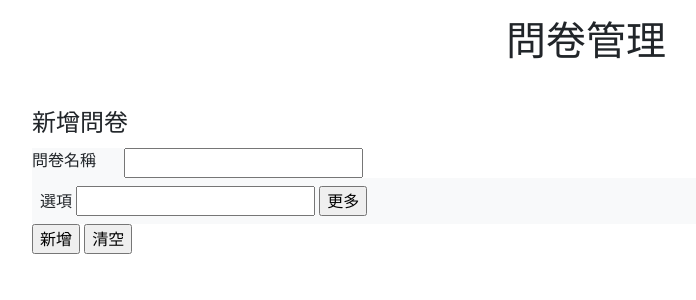
After one commit to HelloCodeman/2023-Bquiz, a PHP site: page /q2/admin.php in a window 1280 px wide. The commit adds this page. Shown: the top 300 px of the page, without its empty margins (54-750 px from the left). Run offline with PHP 8.4, Linux system fonts and the light colour scheme.

Commit message:
建立問卷管理後台頁面及調整index的標題位置

```diff
--- /dev/null
+++ b/q2/admin.php
@@ -0,0 +1,47 @@
+<!DOCTYPE html>
+<html lang="en">
+
+<head>
+    <meta charset="UTF-8">
+    <meta name="viewport" content="width=device-width, initial-scale=1.0">
+    <title>問卷管理後台</title>
+    <link rel="stylesheet" href="../css/bootstrap.css">
+</head>
+
+<body>
+    <header class="container p-3">
+        <h1 class="text-center">問卷管理</h1>
+    </header>
+    <main class="container p-3">
+        <fieldset>
+            <legend>
+                新增問卷
+            </legend>
+            <form action="add_que.php" method="post">
+                <!-- 主題 -->
+                <div class="d-flex">
+                    <div class="col-1 bg-light">問卷名稱</div>
+                    <div class="col-6">
+                        <input type="text" name="subject" id="">
+                    </div>
+                </div>
+                <!-- 選項 -->
+                <div class="bg-light">
+                    <div class="p-2">
+                        <label for="">選項</label>
+                        <input type="text" name="opt[]">
+                        <input type="button" value="更多">
+                    </div>
+                </div>
+                <div>
+                    <input type="submit" value="新增">
+                    <input type="reset" value="清空">
+                </div>
+            </form>
+        </fieldset>
+    </main>
+    <script src="../js/jquery-3.4.1.min.js"></script>
+    <script src="../js/bootstrap.js"></script>
+</body>
+
+</html>
--- a/q2/index.php
+++ b/q2/index.php
@@ -9,7 +9,7 @@
 </head>
 
 <body>
-    <header class="p-5">
+    <header class="p-3">
         <h1 class="text-center">問卷調查</h1>
     </header>
     <main class="container">
```
